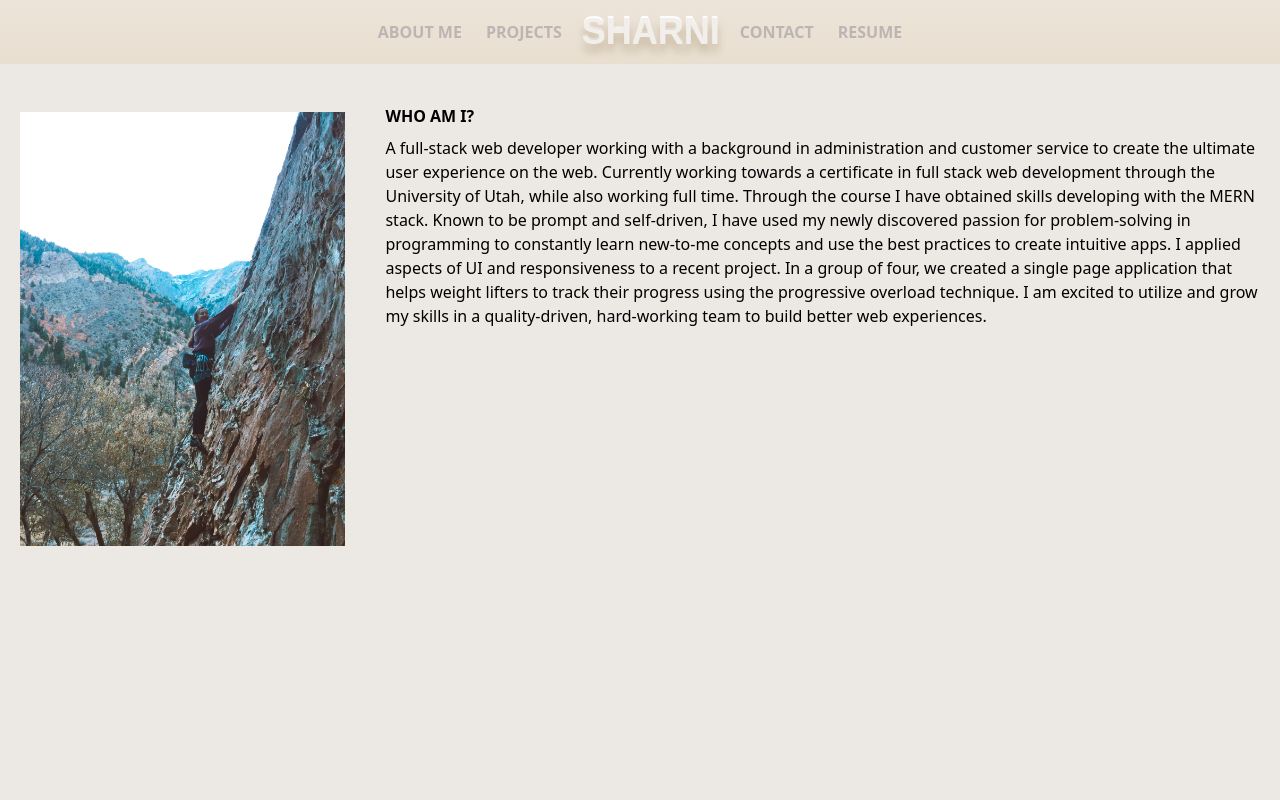
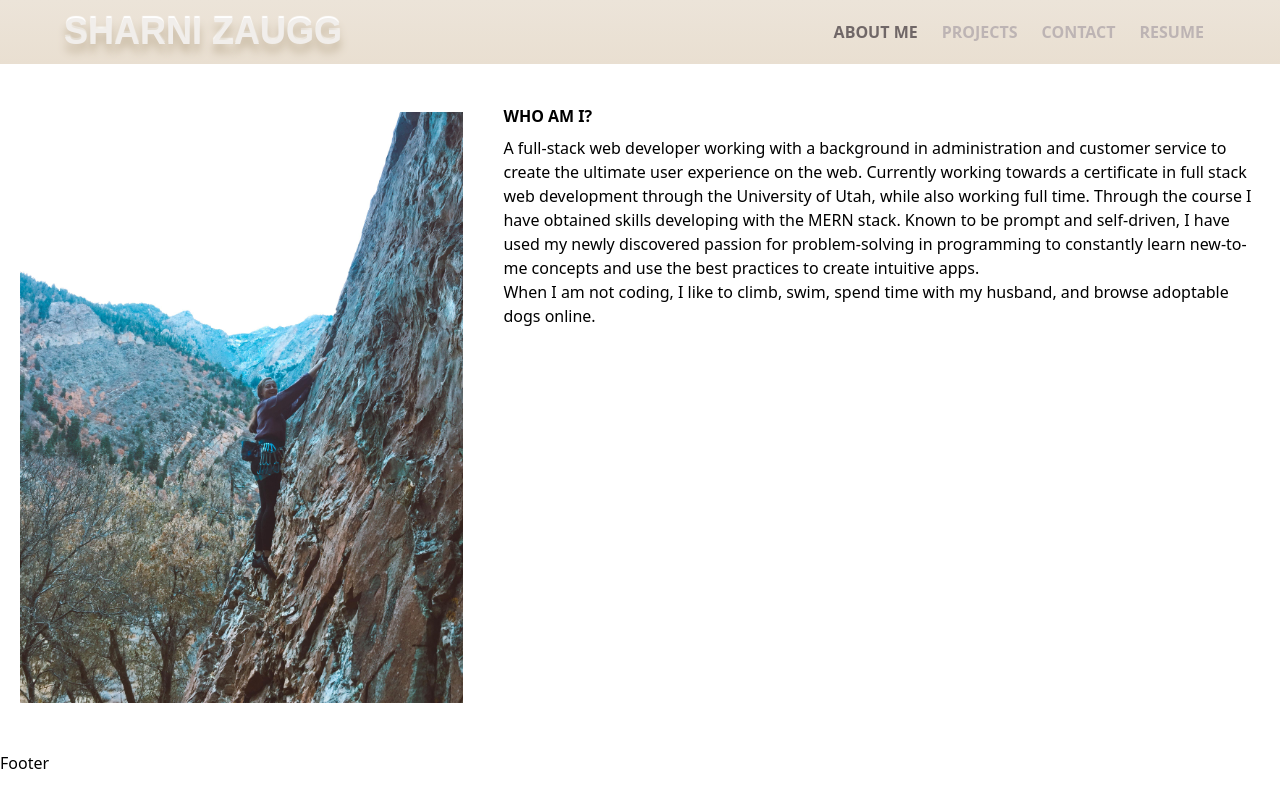
Before and after one commit to sharni595/myPortfolio2.0, a React (Create React App) app: page / in a window 1280 px wide. Built offline with nearby package versions, Linux system fonts and the light colour scheme.

Commit message:
finish navbar functionality

```diff
--- a/package.json
+++ b/package.json
@@ -10,6 +10,7 @@
     "postcss": "^8.3.6",
     "react": "^17.0.2",
     "react-dom": "^17.0.2",
+    "react-icons": "^4.2.0",
     "react-scripts": "4.0.3",
     "tailwindcss": "^2.2.7",
     "web-vitals": "^1.1.2"
--- a/src/App.css
+++ b/src/App.css
@@ -2,8 +2,14 @@
 @tailwind components;
 @tailwind utilities;
 
+
+
+#menu{
+    display: block;
+}
+
 body {
-    background: rgb(236, 233, 228);
+    background: rgb(255, 255, 255);
 }
 
 header {
@@ -26,3 +32,7 @@ header, li {
     font-weight: bold;
     color: rgb(189, 180, 180);
 }
+
+.navActive {
+    color: rgb(112, 103, 103);
+  }
--- a/src/App.js
+++ b/src/App.js
@@ -2,6 +2,10 @@ import React, { useState } from 'react';
 import './App.css';
 import Nav from './components/Nav';
 import About from './components/About';
+import Portfolio from './components/Portfolio';
+import Contact from './components/Contact';
+import Resume from './components/Resume';
+import Footer from './components/Footer';
 
 function App() {
 
@@ -51,7 +55,10 @@ function App() {
 
   ])
 
-  //const [aboutSelected, setAboutSelected] = useState(true);
+  const [aboutSelected, setAboutSelected] = useState(true);
+  const [portfolioSelected, setPortfolioSelected] = useState(false);
+  const [contactSelected, setContactSelected] = useState(false);
+  const [resumeSelected, setResumeSelected] = useState(false);
 
 
 
@@ -59,11 +66,26 @@ function App() {
     <div>
       <Nav
       projects={projects}
-
+      aboutSelected={aboutSelected}
+      setAboutSelected={setAboutSelected}
+      portfolioSelected={portfolioSelected}
+      setPortfolioSelected={setPortfolioSelected}
+      contactSelected={contactSelected}
+      setContactSelected={setContactSelected}
+      resumeSelected={resumeSelected}
+      setResumeSelected={setResumeSelected}
       />
       <main>
-        <About />
+
+
+
+        {portfolioSelected ? (<Portfolio />)
+          : contactSelected ? (<Contact />)
+          : resumeSelected ? (<Resume />)
+          : (<About />)}
+
       </main>
+      <Footer />
     </div>
   );
 }
--- a/src/components/About/index.js
+++ b/src/components/About/index.js
@@ -5,7 +5,7 @@ import profileImage from '../../assets/images/climbing.jpg';
 
 function About() {
     return(
-        <section className="my-5 flex flex-row">
+        <section className="my-5 lg:flex lg:flex-row">
             <div className="p-5">
                 <img src={profileImage} className="my-2" alt="cover" />
             </div>
@@ -18,10 +18,9 @@ function About() {
                         a certificate in full stack web development through the University of Utah, while also
                         working full time. Through the course I have obtained skills developing with the MERN stack. Known to be prompt and self-driven, I have used my newly discovered passion
                         for problem-solving in programming to constantly learn new-to-me concepts and use the best
-                        practices to create intuitive apps. I applied aspects of UI and responsiveness to a recent
-                        project. In a group of four, we created a single page application that helps weight lifters
-                        to track their progress using the progressive overload technique. I am excited to utilize and
-                        grow my skills in a quality-driven, hard-working team to build better web experiences.
+                        practices to create intuitive apps.
+                        <br/>
+                        When I am not coding, I like to climb, swim, spend time with my husband, and browse adoptable dogs online.
                     </p>
                 </div>
             </div>
--- /dev/null
+++ b/src/components/Contact/index.js
@@ -0,0 +1,9 @@
+import React from 'react';
+
+function Contact() {
+    return (
+        <div>Contact</div>
+    )
+}
+
+export default Contact;
--- /dev/null
+++ b/src/components/Footer/index.js
@@ -0,0 +1,9 @@
+import React from 'react';
+
+function Footer() {
+    return(
+        <div>Footer</div>
+    );
+}
+
+export default Footer;
--- a/src/components/Nav/index.js
+++ b/src/components/Nav/index.js
@@ -2,37 +2,74 @@ import React from 'react';
 import '../../App.css';
 import '../../css/style.css'
 
-function Nav({ projects }) {
+function Nav(props) {
+
+    const {
+        aboutSelected,
+        setAboutSelected,
+        portfolioSelected,
+        setPortfolioSelected,
+        contactSelected,
+        setContactSelected,
+        resumeSelected,
+        setResumeSelected,
+    } = props;
 
     return(
-        <header className="p-3 bg-blue-200 bg-opacity-50 text-gray-100">
-            <nav className="flex flex-row justify-center">
-                <ul className=" flex flex-row content-center p-2">
-                    <li className='mx-3'>
-                        <a href="/">ABOUT ME</a>
-                    </li>
-                    <li className='mx-3'>
-                        <a href="/">PROJECTS</a>
-                    </li>
-                </ul>
-
+        <header className="lg:px-16 px-6 text-gray-100 flex flex-wrap items-center lg:py-3 py-2">
+            <div className="flex-1 flex justify-center items-center lg:justify-between">
                 <h2 className="text-4xl milky">
                     <a href="/">
-                        <span role="img">SHARNI</span>
+                        <span role="img">SHARNI ZAUGG</span>
                     </a>
                 </h2>
-
-                <ul className="flex flex-row p-2">
-                    <li className="mx-3">
-                        <a href="/">
-                            CONTACT
-                        </a>
-                    </li>
-                    <li className='mx-3'>
-                        <a href="/">RESUME</a>
-                    </li>
-                </ul>
-            </nav>
+            </div>
+            <div className="menu hidden lg:flex lg:items-center lg:w-auto w-full" id="menu">
+                <nav>
+                    <ul className="flex items-center justify-center text-base pt-4 lg:pt-0">
+                        <li className={`mx-3 cursor-pointer ${aboutSelected && 'navActive'}`}>
+                            <span onClick={() => {
+                                setAboutSelected(true);
+                                setPortfolioSelected(false);
+                                setContactSelected(false);
+                                setResumeSelected(false);
+                            }}>
+                                ABOUT ME
+                            </span>
+                        </li>
+                        <li className={`mx-3 cursor-pointer ${portfolioSelected && 'navActive'}`}>
+                            <span onClick={() => {
+                                setAboutSelected(false);
+                                setPortfolioSelected(true);
+                                setContactSelected(false);
+                                setResumeSelected(false);
+                            }}>
+                                PROJECTS
+                            </span>
+                        </li>
+                        <li className={`mx-3 cursor-pointer ${contactSelected && 'navActive'}`}>
+                            <span onClick={() => {
+                                setAboutSelected(false);
+                                setPortfolioSelected(false);
+                                setContactSelected(true);
+                                setResumeSelected(false);
+                            }}>
+                                CONTACT
+                            </span>
+                        </li>
+                        <li className={`mx-3 cursor-pointer ${resumeSelected && 'navActive'}`}>
+                            <span onClick={() => {
+                                setAboutSelected(false);
+                                setPortfolioSelected(false);
+                                setContactSelected(false);
+                                setResumeSelected(true);
+                            }}>
+                                RESUME
+                            </span>
+                        </li>
+                    </ul>
+                </nav>
+            </div>
         </header>
     );
 }
--- /dev/null
+++ b/src/components/Portfolio/index.js
@@ -0,0 +1,9 @@
+import React from 'react';
+
+function Portfolio() {
+    return(
+        <div>Portfolio</div>
+    );
+}
+
+export default Portfolio;
--- /dev/null
+++ b/src/components/Resume/index.js
@@ -0,0 +1,9 @@
+import React from 'react';
+
+function Resume() {
+    return(
+        <div>Resume</div>
+    );
+}
+
+export default Resume;
```
Also changed, not shown: 1 other file (tests, documents, lock files or other folders).
